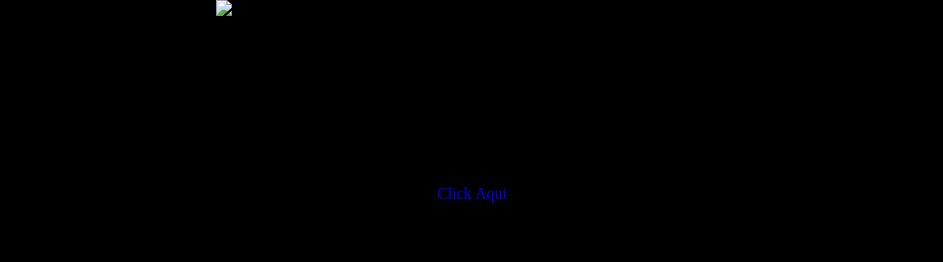
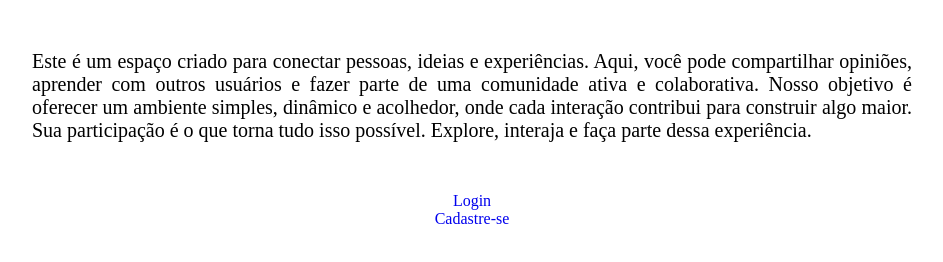
Before and after one commit to robertcefas/19-02, a plain HTML site: page index.html in a window 1280 px wide. Shown: the whole page, without its empty margins (168-1111 px from the left). Drawn offline with Linux system fonts and the light colour scheme.

Commit message:
com pasta

```diff
--- a/index.html
+++ b/index.html
@@ -3,12 +3,11 @@
 <head>
     <meta charset="UTF-8">
     <meta name="viewport" content="width=device-width, initial-scale=1.0">
-    <title>SENAI</title>
+    <title>Black Role</title>
     <link rel="stylesheet" href="style.css">
 </head>
 <body>
     <h2></h2>
-    <img src="assets/pexels-jplenio-1103970.jpg">
 
 
 
@@ -16,10 +15,15 @@
     <h1>Hierarquia de Título</h1>
     <h1>Hierarquia de Título</h1>
     <h1>Hierarquia de Título</h1> -->
-    <p>Lorem ipsum dolor sit amet consectetur adipisicing elit. Eveniet, quos eligendi? Aperiam itaque corrupti adipisci mollitia omnis dicta. Maxime asperiores, voluptate optio laboriosam eveniet amet perferendis dolore temporibus? Id, assumenda.
+    <p>Este é um espaço criado para conectar pessoas, ideias e experiências. Aqui, você pode compartilhar opiniões, aprender com outros usuários e fazer parte de uma comunidade ativa e colaborativa.
+
+Nosso objetivo é oferecer um ambiente simples, dinâmico e acolhedor, onde cada interação contribui para construir algo maior. Sua participação é o que torna tudo isso possível.
+
+Explore, interaja e faça parte dessa experiência.
     </p>
-    <a href="http://GOOGLE.COM" target="_blank" rel="noopener noreferrer">Click Aqui </a></button>
->
+    <a href="http://GOOGLE.COM" target="_blank" rel="noopener noreferrer">Login </a></button>
+    <a href="http://GOOGLE.COM" target="_blank" rel="noopener noreferrer">Cadastre-se </a></button>
+
 
 
 </body>
--- a/style.css
+++ b/style.css
@@ -5,8 +5,8 @@
 }
 
 body {
-    background-color: #000;
-    background-image: url("assets/fundo.avif");
+    background-color: #ffffff;
+    background-image: url();
     background-repeat: no-repeat;
     background-position: center;
     background-size: cover;
```
Also changed, not shown: assents/back gif.gif (added).
